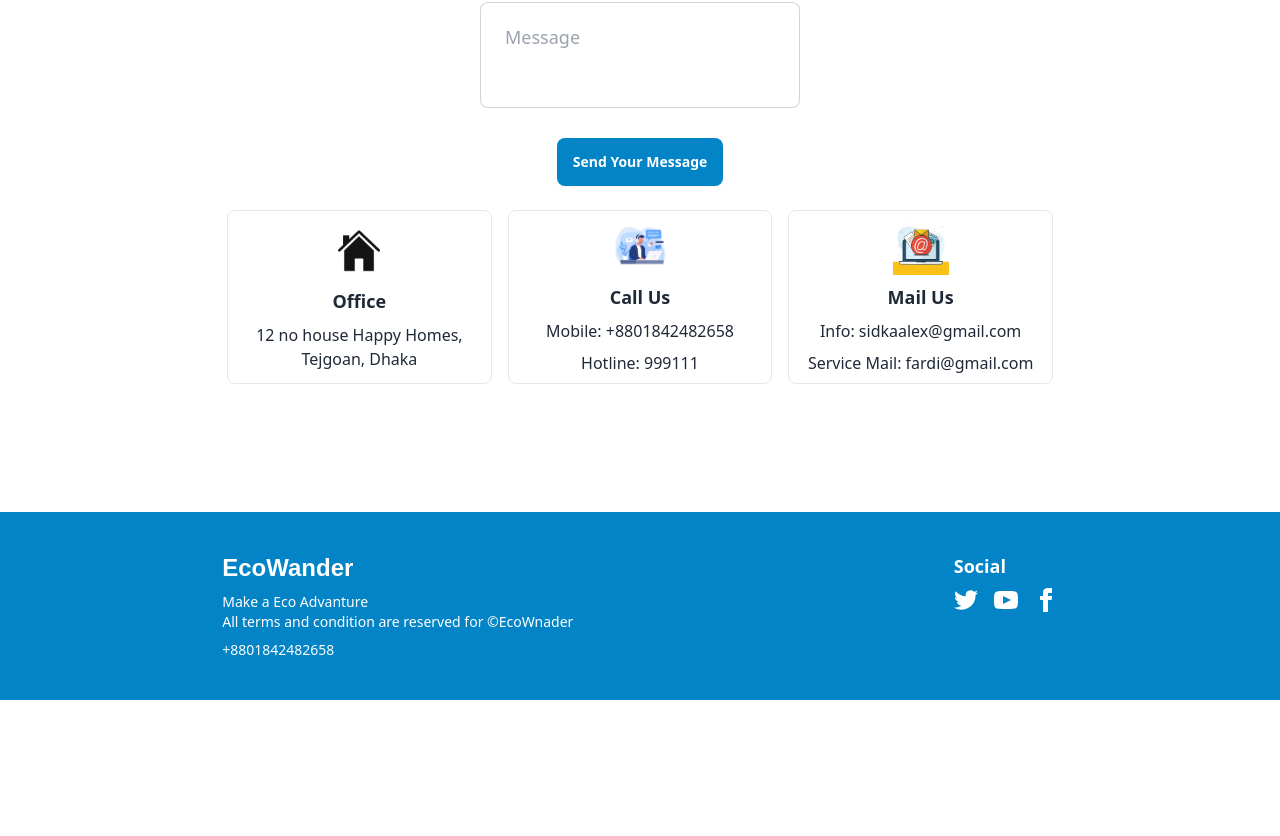
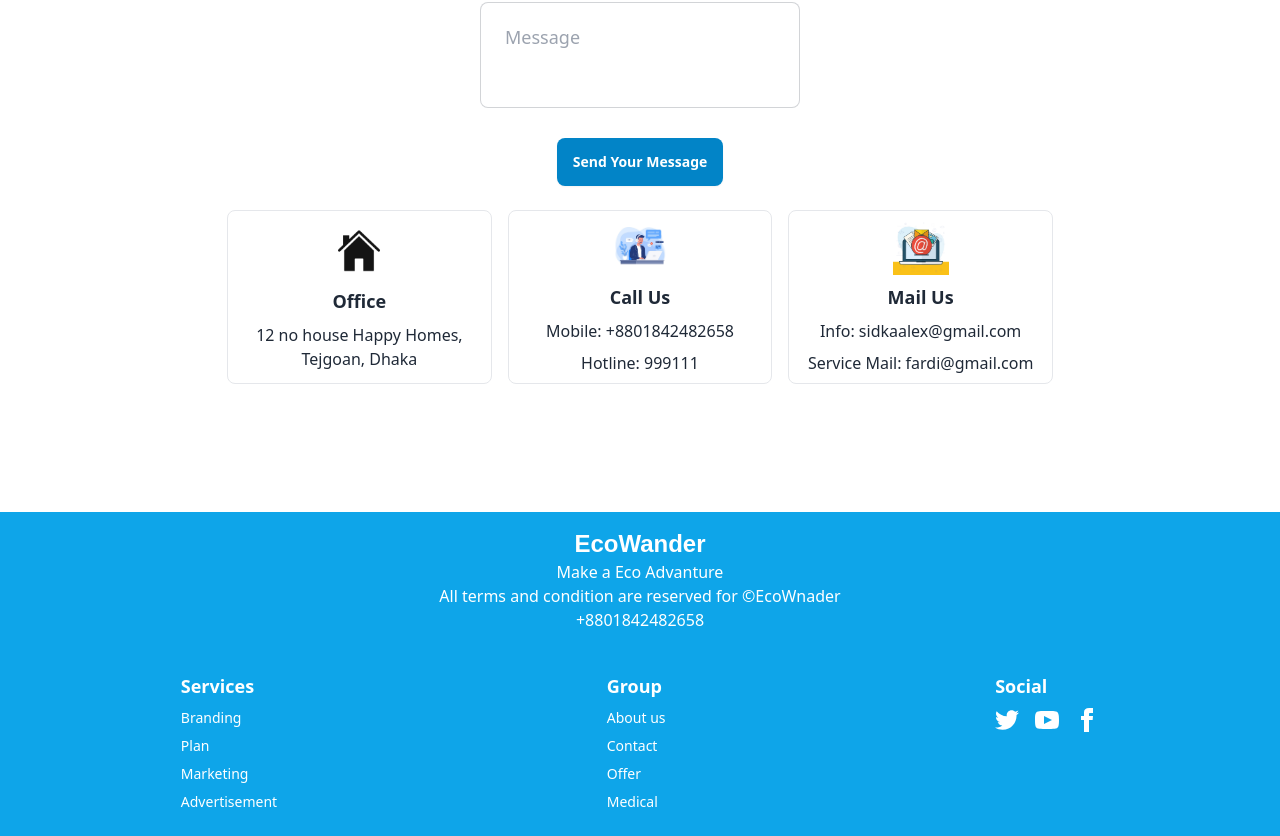
Before and after one commit to Rupon100/EcoWander, a React (Vite) app: page / in a window 1280 px wide. Shown: the part 2976-3812 px from the top of the page. Before the commit the page ends 3676 px from the top, so only its background shows below. Built offline with nearby package versions, Linux system fonts and the light colour scheme; no server answers; a web font is replaced by a local one.

Commit message:
information added in footer

```diff
--- a/src/Components/Footer.jsx
+++ b/src/Components/Footer.jsx
@@ -1,9 +1,9 @@
 
 const Footer = () => {
     return (
-        <div className=' '>
-            <footer className="footer bg-sky-600 text-white p-10 justify-around">
-                <aside>
+        <div className='bg-sky-500 text-white flex flex-col justify-center items-center'>
+
+            <div className="text-center p-4">
                 <h1 className="logo font-bold text-xl md:text-2xl">EcoWander</h1>
                 <p>
                    Make a Eco Advanture
@@ -11,9 +11,25 @@ const Footer = () => {
                    All terms and condition are reserved for	&#169;EcoWnader
                 </p>
                 <p>+8801842482658</p>
-                </aside>
+            </div>
+            <footer className="footer p-6 flex flex-col sm:flex-row sm:justify-around">
               <nav>
-                  <h6 className="text-white font-semibold text-lg">Social</h6>
+                <h6 className="font-bold text-lg">Services</h6>
+                <a className="link link-hover">Branding</a>
+                <a className="link link-hover">Plan</a>
+                <a className="link link-hover">Marketing</a>
+                <a className="link link-hover">Advertisement</a>
+              </nav>
+              <nav>
+                <h6 className="font-bold text-lg">Group</h6>
+                <a className="link link-hover">About us</a>
+                <a className="link link-hover">Contact</a>
+                <a className="link link-hover">Offer</a>
+                <a className="link link-hover">Medical</a>
+              </nav>
+
+              <nav>
+                  <h6 className="font-bold text-lg">Social</h6>
                   <div className="grid grid-flow-col gap-4">
                     <a href="https://x.com/FardiRupon81077">
                       <svg
@@ -37,7 +53,7 @@ const Footer = () => {
                           d="M19.615 3.184c-3.604-.246-11.631-.245-15.23 0-3.897.266-4.356 2.62-4.385 8.816.029 6.185.484 8.549 4.385 8.816 3.6.245 11.626.246 15.23 0 3.897-.266 4.356-2.62 4.385-8.816-.029-6.185-.484-8.549-4.385-8.816zm-10.615 12.816v-8l8 3.993-8 4.007z"></path>
                       </svg>
                     </a>
-                    <a href="https://www.facebook.com/fardiislam.rupon">
+                    <a href="https://www.facebook.com/fardiislam.rupon" >
                       <svg
                         xmlns="http://www.w3.org/2000/svg"
                         width="24"
@@ -51,6 +67,7 @@ const Footer = () => {
                   </div>
               </nav>
             </footer>
+
         </div>
     );
 };
--- a/src/Components/Header.jsx
+++ b/src/Components/Header.jsx
@@ -112,9 +112,9 @@ const Header = () => {
 
                 <div>
                     {
-                        user && user.photoURL
-                        ? (<div title={user.displayName} className="ring-text-sky-700 ring-offset-base-100 w-10 rounded-full ring ring-offset-2 cursor-pointer">
-                            <img className="w-10 h-10 border rounded-full object-cover" src={user.photoURL} />
+                        user
+                        ? (<div title={user?.displayName} className="tooltip ring-text-sky-700 ring-offset-base-100 w-10 rounded-full ring ring-offset-2 cursor-pointer">
+                            <img className="w-10 h-10 border rounded-full object-cover" src={user?.photoURL} />
                           </div>)
                         : (<div>
                             <img title='No User!' className='w-10 h-10 object-cover' src={userImg} alt="user default" />
```
Lines whose indentation alone changed are shown as unchanged.
